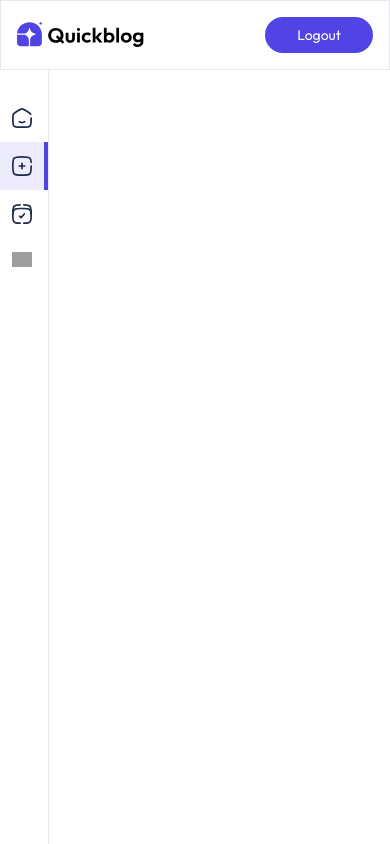
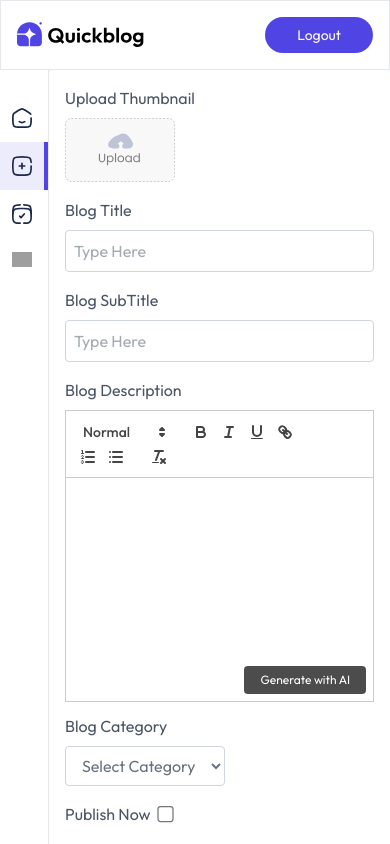
Before and after one commit to syedmusab31/BlogIt, a React (Vite) app in the folder client/: page /admin/AddBlog in a window 390 px wide. Built offline with nearby package versions, Linux system fonts and the light colour scheme; grey boxes are pictures that could not be loaded; a web font is replaced by a local one.

Commit message:
completetd frontend

```diff
--- a/client/package.json
+++ b/client/package.json
@@ -13,6 +13,7 @@
     "@tailwindcss/vite": "^4.1.11",
     "moment": "^2.30.1",
     "motion": "^12.19.2",
+    "quill": "^2.0.3",
     "react": "^19.1.0",
     "react-dom": "^19.1.0",
     "react-icons": "^5.5.0",
--- a/client/src/App.jsx
+++ b/client/src/App.jsx
@@ -8,7 +8,7 @@
 import Listblog from './pages/Admin/Listblog'
 import Comments from './pages/Admin/Comments'
 import Login from './components/Admin/Login'
-
+import 'quill/dist/quill.snow.css'
 const app=()=>{
   return(
     <div>
--- a/client/src/components/Admin/CommentTableItem.jsx
+++ b/client/src/components/Admin/CommentTableItem.jsx
@@ -18,7 +18,7 @@
         {blogDate.toLocaleDateString()}
       </td>
       <td className="px-6 py-4">
-        <div className="inline-flex ">
+        <div className="inline-flex items-center gap-4 ">
           {!comment.isApproved ? (
             <img
               src={assets.tick_icon}
--- a/client/src/pages/Admin/Addblog.jsx
+++ b/client/src/pages/Admin/Addblog.jsx
@@ -1,11 +1,97 @@
-import React from 'react'
+import React, { useState, useRef, useEffect } from "react";
+import { assets, blogCategories } from "../../assets/assets";
+import Quill from "quill";
 
 const Addblog = () => {
+  const editorRef = useRef(null);
+  const quillRef = useRef(null);
+  const [image, setImage] = useState(false);
+  const [title, setTitle] = useState("");
+  const [subTitle, setSubTitle] = useState("");
+  const [category, setCategory] = useState("Startup");
+  const [isPublished, setIsPublished] = useState(false);
+  const generateContent = async () => {};
+
+  const onSubmitHandler = async (e) => {
+    e.preventDefault();
+    // Handle form submission logic here
+  };
+  useEffect(() => {
+    if (!quillRef.current && editorRef.current) {
+      quillRef.current = new Quill(editorRef.current, { theme: "snow" });
+    }
+  }, []);
+
   return (
-    <div>
+    <form
+      onSubmit={onSubmitHandler}
+      className="flex-1 bg-blue-50/50 text-gray-600 h-full overflow-scroll"
+    >
+      <div className="bg-white w-full max-w-3xl p-4 md:p-10 sm:m-10 shadow rounded">
+        <p>Upload Thumbnail</p>
+        <label htmlFor="image">
+          <img
+            src={!image ? assets.upload_area : URL.createObjectURL(image)}
+            alt="Upload Thumbnail"
+            className="mt-2 h-16 rounded cursor-pointer"
+          />
+          <input
+            onChange={(e) => setImage(e.target.files[0])}
+            type="file"
+            id="image"
+            hidden
+            required
+          />
+        </label>
 
-    </div>
-  )
-}
+        <p className="mt-4">Blog Title</p>
+        <input
+          onChange={(e) => setTitle(e.target.value)}
+          value={title}
+          type="text"
+          placeholder="Type Here"
+          className="w-full max-w-lg mt-2 p-2 border border-gray-300 outline-none rounded"
+          required
+        />
 
-export default Addblog
+        <p className="mt-4">Blog SubTitle</p>
+        <input
+          onChange={(e) => setSubTitle(e.target.value)}
+          value={subTitle}
+          type="text"
+          placeholder="Type Here"
+          className="w-full max-w-lg mt-2 p-2 border border-gray-300 outline-none rounded"
+          required
+        />
+
+        <p className="mt-4">Blog Description</p>
+        <div className="max-w-lg h-74 pb-16 sm:pb-10 pt-2 relative">
+          <div ref={editorRef}></div>
+          <button
+            type="button"
+            onClick={generateContent}
+            className="absolute right-2 bottom-1 ml-2 text-xs px-4 py-1.5  bg-black/70 text-white rounded hover:underline cursor-pointer"
+          >
+            Generate with AI
+          </button>
+        </div>
+        <p className="mt-4">Blog Category</p>
+        <select onChange={(e) => setCategory(e.target.value)} name="category" className="mt-2 px-3 py-2 border text-gray-500 border-gray-300 outline-none rounded">
+          <option value="">Select Category</option>
+          {blogCategories.map((item,index) => {
+            return <option key={index} value={item}> {item} </option>
+          })}
+        </select>
+        <div className="flex gap-2 mt-4">
+          <p>Publish Now</p>
+          <input type="checkbox" checked={isPublished} onChange={(e) => setIsPublished(e.target.checked)} className="scale-125 cursor-pointer" />
+        </div>
+        <button type="submit" className="mt-8 w-40 h-10 bg-primary text-white rounded cursor-pointer text-sm">
+          Add Blog
+        </button>
+      </div>
+    </form>
+  );
+};
+
+export default Addblog;
--- a/client/src/pages/Admin/Comments.jsx
+++ b/client/src/pages/Admin/Comments.jsx
@@ -1,5 +1,6 @@
 import React, { useEffect, useState } from 'react'
 import { comments_data } from '../../assets/assets'
+import CommentTableItem from '../../components/Admin/CommentTableItem'
 
 const Comments = () => {
   const [comments, setComments] = useState([]);
@@ -30,6 +31,14 @@
           <th scope='col' className='px-6 py-3 '>Action</th>
         </tr>
       </thead>
+      <tbody>
+        {comments.filter((comment)=>{
+          if(filter === 'Approved') return comment.isApproved===true;
+          return comment.isApproved===false;
+        }).map((comment,index) => (
+          <CommentTableItem key={comment._id} comment={comment} index={index+1} fetchCommets={fetchComments} />
+        ))}
+      </tbody>
      </table>
 
      </div>
```
Also changed, not shown: 1 other file (tests, documents, lock files or other folders).
